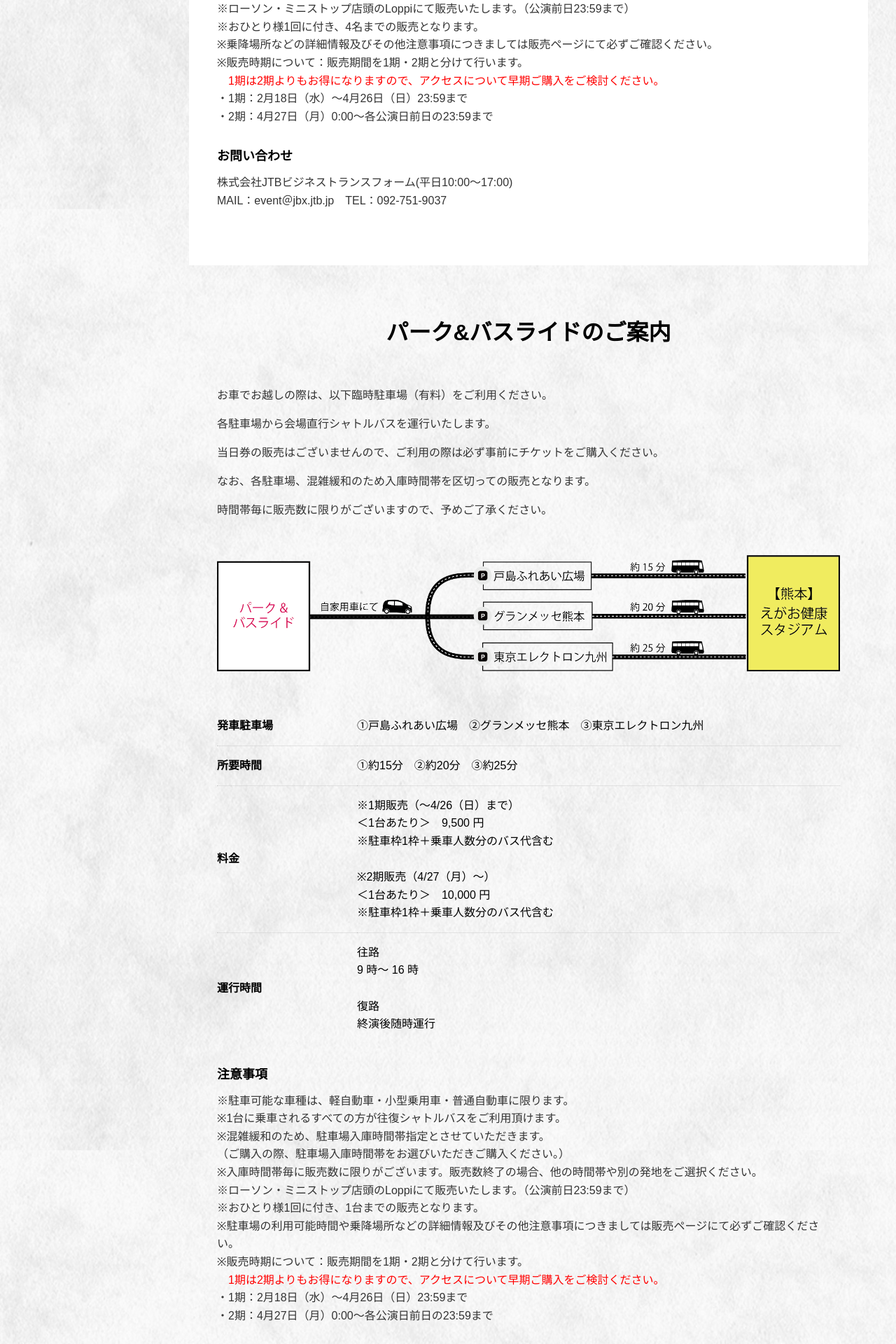
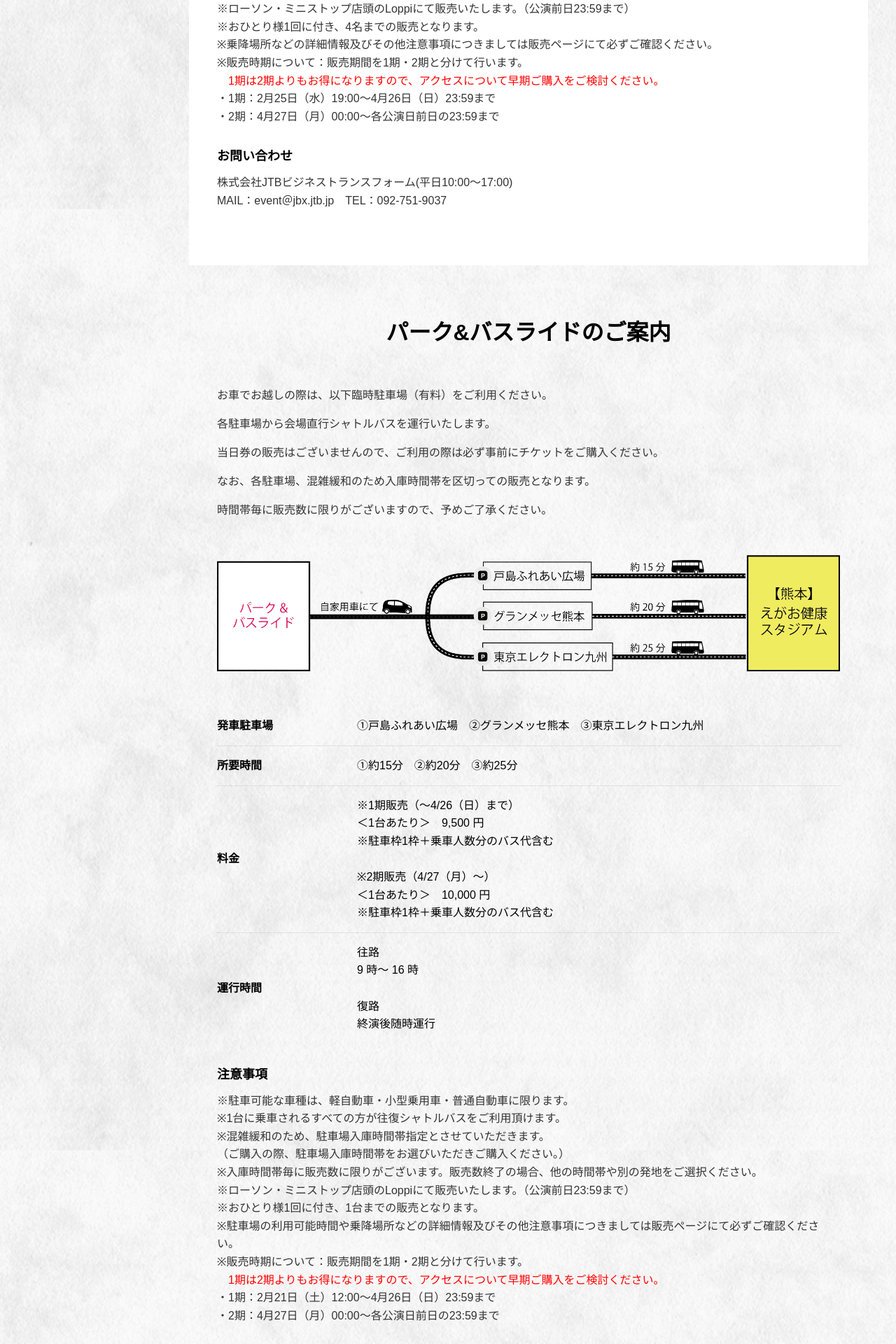
Before and after one commit to 07-jin-FUK/backnumber-kumamoto_nuxt, a Nuxt app: page /access in a window 1280 px wide. Shown: the part 5080-7000 px from the top of the page at 70% size. Built offline with nearby package versions, Linux system fonts and the light colour scheme.

Commit message:
[update]

```diff
--- a/app/pages/access.vue
+++ b/app/pages/access.vue
@@ -224,8 +224,8 @@
 ※乗降場所などの詳細情報及びその他注意事項につきましては販売ページにて必ずご確認ください。<br>
 ※販売時期について：販売期間を1期・2期と分けて行います。</p>
 <p class="red no-under">　1期は2期よりもお得になりますので、アクセスについて早期ご購入をご検討ください。</p>
-<p>・1期：2月18日（水）～4月26日（日）23:59まで<br>
-・2期：4月27日（月）0:00～各公演日前日の23:59まで<br>
+<p>・1期：2月25日（水）19:00～4月26日（日）23:59まで<br>
+・2期：4月27日（月）00:00～各公演日前日の23:59まで<br>
 
 </p>
               </div>
@@ -297,8 +297,8 @@
 ※駐車場の利用可能時間や乗降場所などの詳細情報及びその他注意事項につきましては販売ページにて必ずご確認ください。<br>
 ※販売時期について：販売期間を1期・2期と分けて行います。</p>
 <p class="red no-under">　1期は2期よりもお得になりますので、アクセスについて早期ご購入をご検討ください。</p><p>
-・1期：2月18日（水）～4月26日（日）23:59まで<br>
-・2期：4月27日（月）0:00～各公演日前日の23:59まで</p>
+・1期：2月21日（土）12:00～4月26日（日）23:59まで<br>
+・2期：4月27日（月）00:00～各公演日前日の23:59まで</p>
               </div>
 
                             <div class="contact-box">
@@ -488,9 +488,6 @@
                     </table>
                   </div>
                 </div>
-
-
-
                 <div class="area-detail">
 <div class="area-header" @click="toggleArea('kumamoto1')">
   <h3 class="area-title">「JR 熊本駅」①</h3>
```
